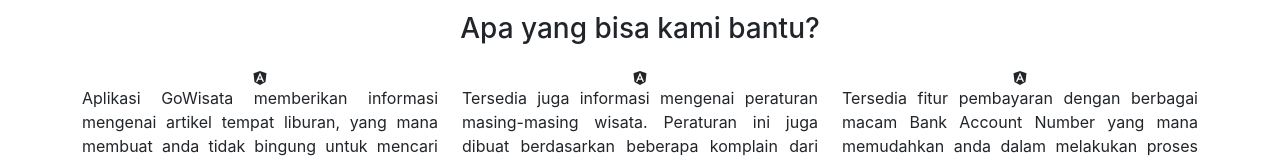
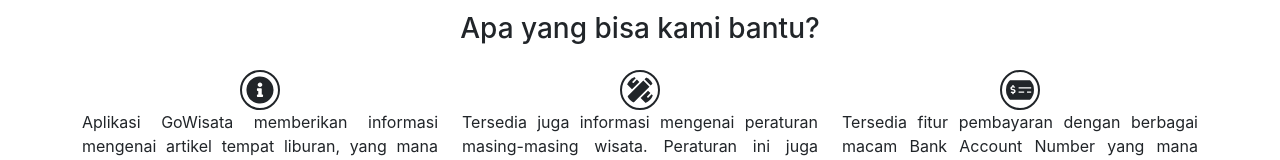
Before and after one commit to MuhammadAbdiel/capstone-dicoding, a React (Create React App) app: page / in a window 1280 px wide. Shown: the part 1964-2124 px from the top of the page. Built offline with nearby package versions, Linux system fonts and the light colour scheme; the HTML template or start-up script is replaced by a standard one.

Commit message:
memperbarui content homepage

```diff
--- a/src/pages/Article.jsx
+++ b/src/pages/Article.jsx
@@ -1,7 +1,8 @@
 import React, { useState, useEffect } from 'react'
 import Swal from 'sweetalert2'
 import CardArticlesComponent from '../components/CardArticlesComponent'
-import FooterComponent from '../components/FooterComponent'
+// import FooterComponent from '../components/FooterComponent'
+import FooterStyleComponent from '../components/FooterStyleComponent'
 import HeaderComponent from '../components/HeaderComponent'
 import { getAllArticles } from '../utils/network-data'
 
@@ -45,7 +46,7 @@
           excerpt={article.excerpt}
         />
       ))}
-      <FooterComponent />
+      <FooterStyleComponent />
     </>
   )
 }
--- a/src/pages/Home.jsx
+++ b/src/pages/Home.jsx
@@ -9,7 +9,9 @@
 import Article from '../images/assets/article-news.jpg'
 import Button from 'react-bootstrap/Button'
 import { Link } from 'react-router-dom'
-import { FaAngular } from 'react-icons/fa'
+import { FaInfoCircle } from 'react-icons/fa'
+import { FaMoneyCheckAlt } from 'react-icons/fa'
+import { FaPencilRuler } from 'react-icons/fa'
 // import FooterStyleComponent from '../components/FooterStyleComponent'
 
 const Home = () => {
@@ -80,7 +82,7 @@
         <div className='row'>
           <div className='col'>
             <div className='d-flex justify-content-center'>
-              <FaAngular />
+              <FaInfoCircle className='fs-1 border border-dark border-2 rounded-circle p-1' />
             </div>
             <p style={{ textAlign: 'justify' }}>
               Aplikasi GoWisata memberikan informasi mengenai artikel tempat liburan, yang mana membuat anda tidak bingung untuk mencari
@@ -89,7 +91,7 @@
           </div>
           <div className='col'>
             <div className='d-flex justify-content-center'>
-              <FaAngular />
+              <FaPencilRuler className='fs-1 border border-dark border-2 rounded-circle p-1' />
             </div>
             <p style={{ textAlign: 'justify' }}>
               Tersedia juga informasi mengenai peraturan masing-masing wisata. Peraturan ini juga dibuat berdasarkan beberapa komplain dari
@@ -98,7 +100,7 @@
           </div>
           <div className='col'>
             <div className='d-flex justify-content-center'>
-              <FaAngular />
+              <FaMoneyCheckAlt className='fs-1 border border-dark border-2 rounded-circle p-1' />
             </div>
             <p style={{ textAlign: 'justify' }}>
               Tersedia fitur pembayaran dengan berbagai macam Bank Account Number yang mana memudahkan anda dalam melakukan proses masuk
```
